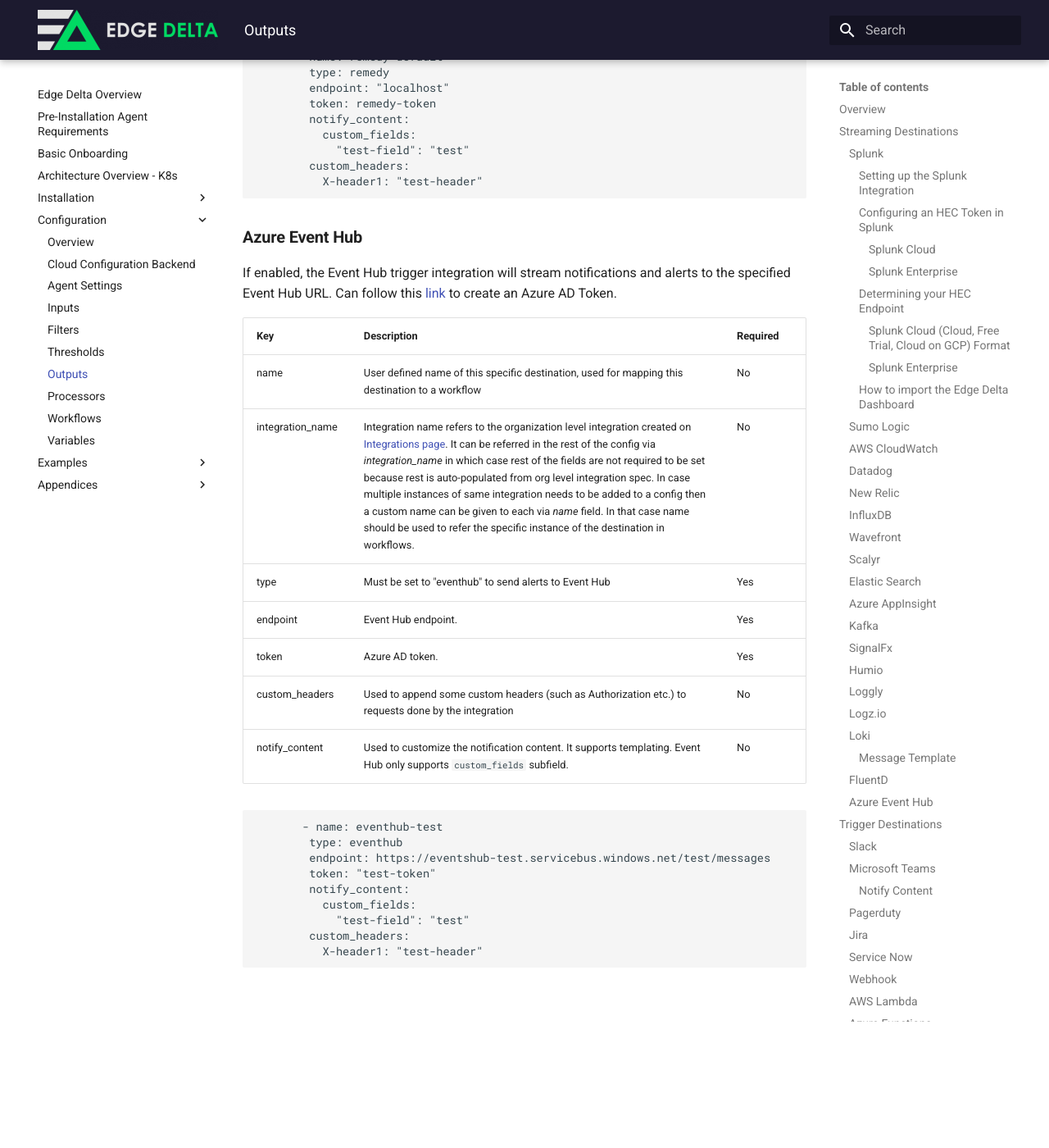
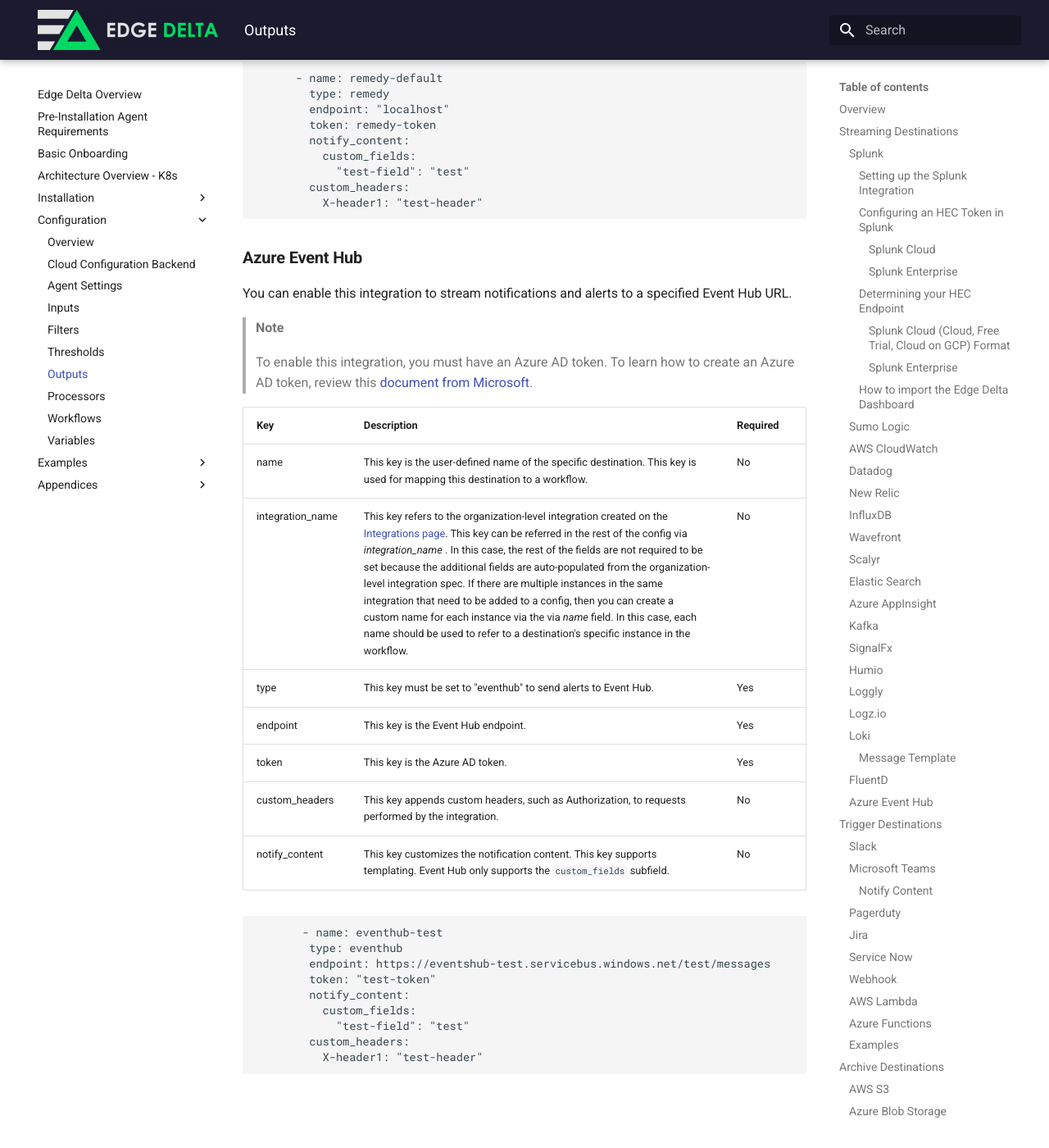
Before and after one commit to edgedelta/docs, an MkDocs documentation site: the page built from docs/configuration/outputs.md, in a window 1280 px wide and 1400 px high, scrolled down 41054 px. Shown: the whole window at 82% size. Built offline with MkDocs 1.6.1 and Material for MkDocs 9.7.7, drawn with Linux system fonts in a browser that asks for light colours; before the commit the page ends 42324 px from its top, so only the background shows below that; some of the changed text lies outside the part shown.

Commit message:
Update outputs.md
Updating for style and clarity

````diff
--- a/docs/configuration/outputs.md
+++ b/docs/configuration/outputs.md
@@ -639,12 +639,12 @@ You can enable this integration to stream analytics and insights to an Azure Eve
 
 > **Note**
 >
-> To create an Azure AD token, review this [document from Microsoft](https://docs.microsoft.com/en-us/rest/api/eventhub/get-azure-active-directory-token).
+> To enable this integration, you must have an Azure AD token. To learn how to create an Azure AD token, review this [document from Microsoft](https://docs.microsoft.com/en-us/rest/api/eventhub/get-azure-active-directory-token).
 
 | Key | Description | Required |
 | :--- | :--- | :--- |
 | name | This key is the user-defined name of the specific destination. This key is used for mapping this destination to a workflow. | No |
-| integration\_name | This key refers to the organization-level integration created on the [Integrations page](https://admin.edgedelta.com/integrations). This key can be referred in the rest of the config via _integration\_name_ . In this case, the rest of the fields are not required to be set because the additional fields are auto-populated from the organization-level integration spec. If there are multiple instances in the same integration that need to be added to a config, then you can create a custome name for each instance via the via _name_ field. In this case, each name should be used to refer to a destination's specific instance in the workflow. | No |
+| integration\_name | This key refers to the organization-level integration created on the [Integrations page](https://admin.edgedelta.com/integrations). This key can be referred in the rest of the config via _integration\_name_ . In this case, the rest of the fields are not required to be set because the additional fields are auto-populated from the organization-level integration spec. If there are multiple instances in the same integration that need to be added to a config, then you can create a custom name for each instance via the via _name_ field. In this case, each name should be used to refer to a destination's specific instance in the workflow. | No |
 | type | This key must be set to "eventhubstream" to stream data to Azure Event Hub. | Yes |
 | endpoint | This key is the Event Hub endpoint. | Yes |
 | token | This key is the Azure AD token. | Yes |
@@ -1238,17 +1238,22 @@ If enabled, the Remedy integration will stream notifications and alerts to the s
 
 ### **Azure Event Hub**
 
-If enabled, the Event Hub trigger integration will stream notifications and alerts to the specified Event Hub URL. Can follow this [link](https://docs.microsoft.com/en-us/rest/api/eventhub/get-azure-active-directory-token) to create an Azure AD Token.
+You can enable this integration to stream notifications and alerts to a specified Event Hub URL.
+
+> **Note**
+>
+> To enable this integration, you must have an Azure AD token. To learn how to create an Azure AD token, review this [document from Microsoft](https://docs.microsoft.com/en-us/rest/api/eventhub/get-azure-active-directory-token).
+
 
 | Key | Description | Required |
 | :--- | :--- | :--- |
-| name | User defined name of this specific destination, used for mapping this destination to a workflow | No |
-| integration\_name | Integration name refers to the organization level integration created on [Integrations page](https://admin.edgedelta.com/integrations). It can be referred in the rest of the config via _integration\_name_ in which case rest of the fields are not required to be set because rest is auto-populated from org level integration spec. In case multiple instances of same integration needs to be added to a config then a custom name can be given to each via _name_ field. In that case name should be used to refer the specific instance of the destination in workflows.  | No |
-| type | Must be set to "eventhub" to send alerts to Event Hub | Yes |
-| endpoint | Event Hub endpoint. | Yes |
-| token | Azure AD token. | Yes |
-| custom\_headers | Used to append some custom headers (such as Authorization etc.) to requests done by the integration | No |
-| notify\_content | Used to customize the notification content. It supports templating. Event Hub only supports `custom_fields` subfield. | No |
+| name | This key is the user-defined name of the specific destination. This key is used for mapping this destination to a workflow. | No |
+| integration\_name | This key refers to the organization-level integration created on the [Integrations page](https://admin.edgedelta.com/integrations). This key can be referred in the rest of the config via _integration\_name_ . In this case, the rest of the fields are not required to be set because the additional fields are auto-populated from the organization-level integration spec. If there are multiple instances in the same integration that need to be added to a config, then you can create a custom name for each instance via the via _name_ field. In this case, each name should be used to refer to a destination's specific instance in the workflow. | No |
+| type | This key must be set to "eventhub" to send alerts to Event Hub. | Yes |
+| endpoint | This key is the Event Hub endpoint. | Yes |
+| token | This key is the Azure AD token. | Yes |
+| custom\_headers | This key appends custom headers, such as Authorization, to requests performed by the integration. | No |
+| notify\_content | This key customizes the notification content. This key supports templating. Event Hub only supports the `custom_fields` subfield. | No |
 
 ```yaml
        - name: eventhub-test
````
Also changed, not shown: other parts of docs/configuration/outputs.md (+2 -2 lines).
